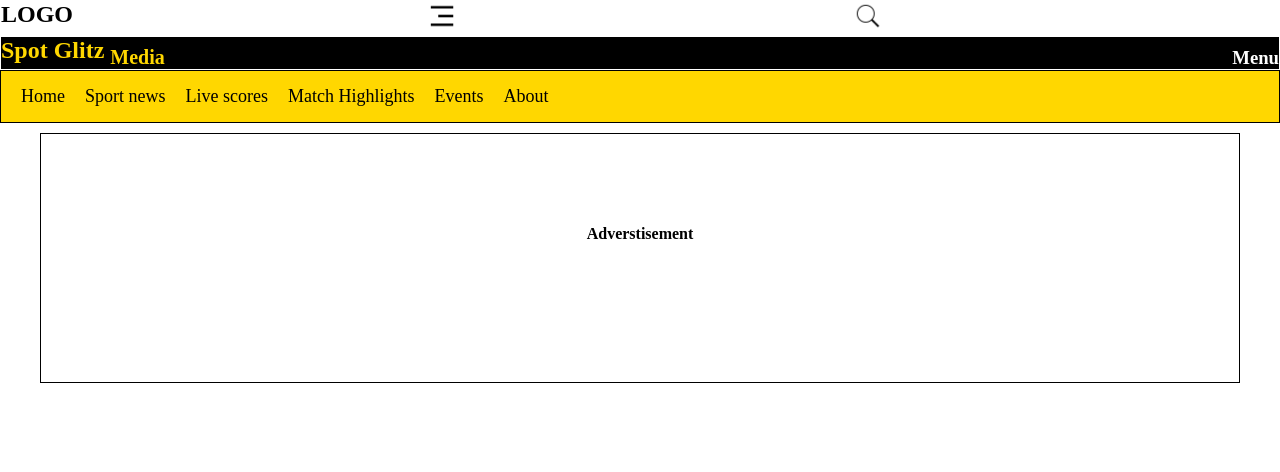
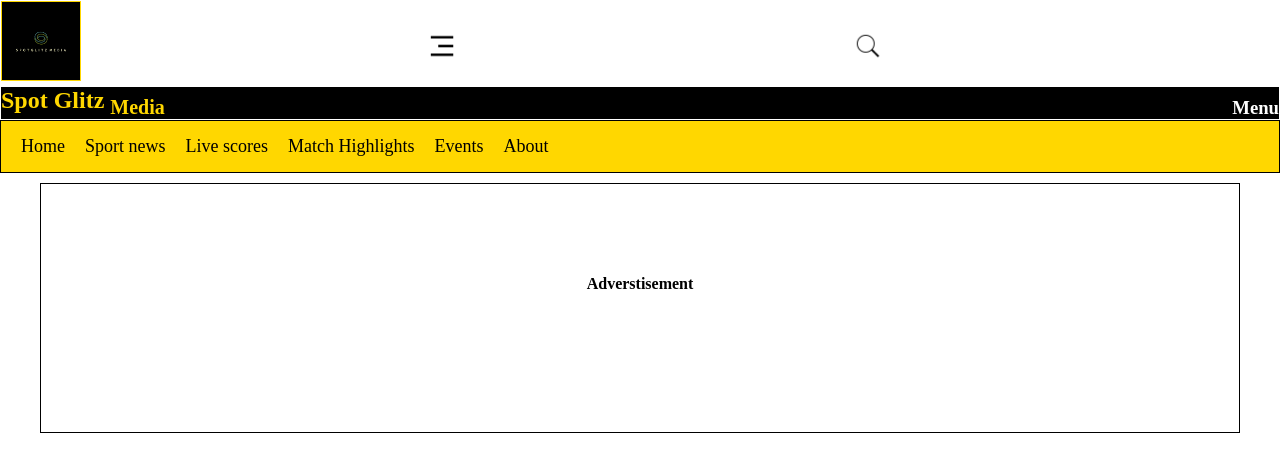
Before and after one commit to oedesign/spot-glitz_media, a plain HTML site: page index.html in a window 1280 px wide. Drawn offline with Linux system fonts and the light colour scheme.

Commit message:
Logo added

```diff
--- a/index.html
+++ b/index.html
@@ -12,6 +12,9 @@
         margin: 0;
         padding: 0;
         box-sizing: border-box;
+    }
+    main {
+        margin: 0 auto;
     }
     .first-nav {
         border: 1px solid white;
@@ -61,14 +64,13 @@
     <header>
         <nav class="first-nav">
             <div class="logo">
-                <!-- <img src="" alt=""> -->
-                 <h1>LOGO</h1>
+                <img style="border: 1px solid gold; " src="Images/logo.jpg" alt="" width="80">
             </div>
             <div class="hambuger-1">
-                <img src="Images/menu-bar.png" alt="" width="30">
+                <img style="margin-top: 30px;" src="Images/menu-bar.png" alt="" width="30">
             </div>
             <div class="search-button">
-                <img src="Images/search-icon.png" alt="" width="30">
+                <img style="margin-top: 30px;" src="Images/search-icon.png" alt="" width="30">
             </div>
         </nav>
         <nav class="second-nav">
```
Also changed, not shown: Images/logo.jpg (added).
